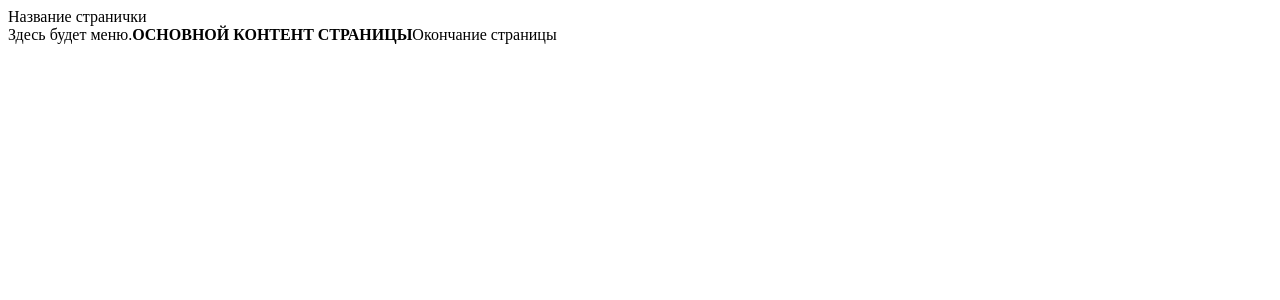
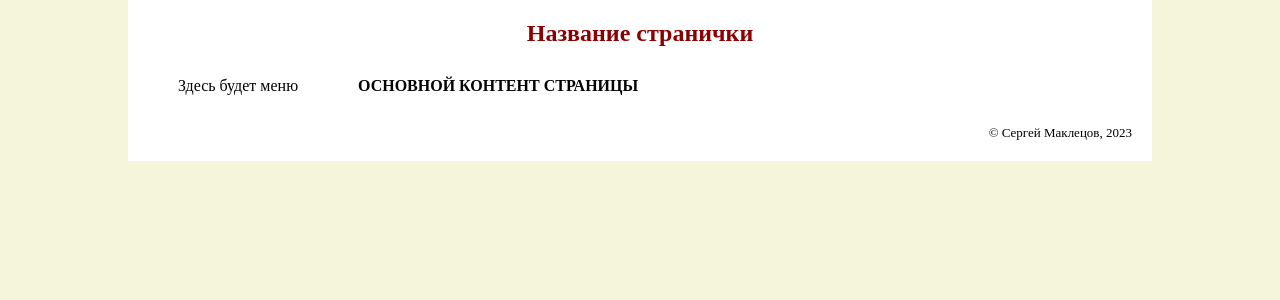
Before and after one commit to illbeurs/awesome-cosmic-chair-shop, a PHP site: page / in a window 1280 px wide. Shown: the top 300 px of the page. Run offline with PHP 8.4, Linux system fonts and the light colour scheme.

Commit message:
Добавление стилей

```diff
--- a/common/Page.php
+++ b/common/Page.php
@@ -24,10 +24,14 @@ abstract class Page
     private function createBody()
     {
         print "<body>";
+        print "<div class='main'>";
         $this->showHeader();
         $this->showMenu();
+        print "<div class='content'>";
         $this->showContent();
+        print "</div>";
         $this->showFooter();
+        print "</div>";
         print "</body>";
     }
 
@@ -44,12 +48,14 @@ abstract class Page
 
     private function showMenu()
     {
-        print "Здесь будет меню.";
+        print "<div class='menu'>";
+        print "Здесь будет меню";
+        print "</div>";
     }
 
     private function showFooter()
     {
-        print "Окончание страницы";
+        print "<div class='footer'>© Сергей Маклецов, 2023</div>";
     }
 
     private function getTitle()
--- a/css/main.css
+++ b/css/main.css
@@ -0,0 +1,41 @@
+body{
+    background-color: beige;
+    padding: 0;
+    margin: 0;
+}
+
+.main{
+    width: 1024px;
+    margin: 0 auto;
+    background-color: white;
+}
+
+.header{
+    float: left;
+    width: calc(100% - 40px);
+    padding: 20px;
+    text-align: center;
+    font-weight: bold;
+    font-size: x-large;
+    color: darkred;
+}
+
+.footer{
+    clear: both;
+    width: calc(100% - 40px);
+    font-size: small;
+    text-align: right;
+    padding: 20px;
+}
+
+.content{
+    float: left;
+    padding: 10px;
+}
+
+.menu{
+    float: left;
+    padding: 10px;
+    text-align: center;
+    width: 200px;
+}
```
